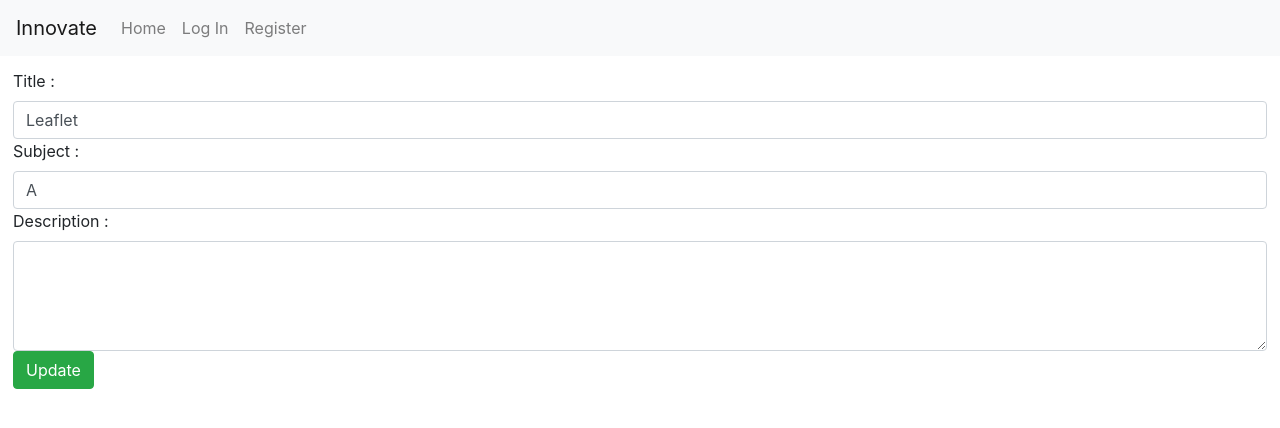
After one commit to Babithakumari/codefury, a Django app: page /innovate/edit/1 in a window 1280 px wide. The commit adds this page. Shown: the top 428 px of the page. Run offline with Django 4.2, Linux system fonts and the light colour scheme; data comes from the database, SQL or seed files in the repository; both versions use the stored data as it was after the commit; some libraries are stand-ins or nearby versions.

Commit message:
added edit feature

```diff
--- a/innovate/models.py
+++ b/innovate/models.py
@@ -9,8 +9,8 @@ class Startup(models.Model):
     name = models.CharField(max_length = 30)
     founder = models.ForeignKey("User", on_delete=models.CASCADE, related_name="founder")
     members = models.ManyToManyField("User", related_name="members", blank=True)
-    subject = models.CharField(max_length=50)
-    description = models.CharField(max_length=500)
+    subject = models.TextField()
+    description = models.TextField()
     investors = models.ManyToManyField("User", related_name="investments", blank=True)
     timestamp = models.DateTimeField(auto_now_add=True)
 
--- /dev/null
+++ b/innovate/templates/innovate/edit.html
@@ -0,0 +1,38 @@
+{% extends "innovate/layout.html" %}
+{% block body %}
+
+<form method="Post" action="{% url 'edit' startup.id %}"  id="new">
+    {% csrf_token %}
+
+         <div>
+            <label for="title" class="form-label">Title : </label>
+            <input type="text" id="title" class="form-control" name="title" value={{startup.name}}>
+        </div>
+
+
+          <div>
+            <label for="subject" class="form-label">Subject : </label>
+            <input type="text" id="subject" class="form-control" name="subject" value={{startup.subject}}>
+          </div>
+
+
+          <div>
+            <label for="description" class="form-label">Description : </label>
+            <textarea id="description" name="description" rows="4" cols="50" class="form-control" value={{startup.description}}>
+              </textarea>
+          </div>
+
+         <input type="submit" value="Update" class="btn btn-success">
+
+
+
+
+
+        </form>
+
+
+
+
+
+
+{% endblock %}
--- a/innovate/urls.py
+++ b/innovate/urls.py
@@ -5,6 +5,7 @@ from . import views
 urlpatterns = [
     path('',views.index,name="index"),
     path("create", views.create, name="create"),
+    path("edit/<int:s_id>",views.edit, name="edit"),
 
     path("login", views.login_view, name="login"),
     path("logout", views.logout_view, name="logout"),
--- a/innovate/views.py
+++ b/innovate/views.py
@@ -26,6 +26,26 @@ def create(request):
 
 
     return render(request, "innovate/create.html")
+
+
+def edit(request,s_id):
+
+    if request.method=="POST":
+        n = request.POST["title"]
+        d = request.POST["description"]
+        s = request.POST["subject"]
+        new_startup = Startup.objects.filter(pk=s_id).update(name=n, description=d, subject=s, founder=request.user)
+        return HttpResponseRedirect(reverse("index"))
+
+
+
+    startup=Startup.objects.get(pk=s_id)
+    return render(request,"innovate/edit.html",{
+        "startup":startup
+    })
+
+
+
 
 def login_view(request):
     if request.method == "POST":
```
Also changed, not shown: innovate/templates/innovate/index.html (+8 -3 lines), db.sqlite3, innovate/migrations/0005_alter_startup_description_alter_startup_subject.py (added).
